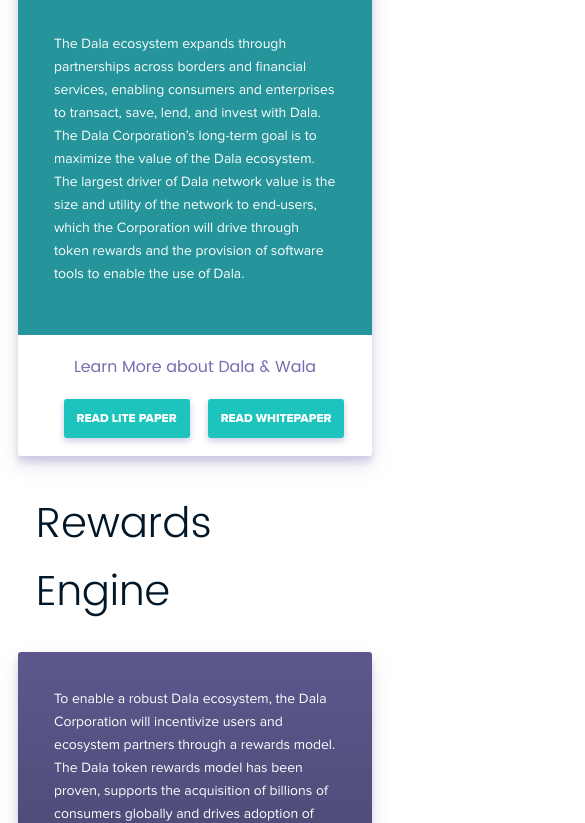
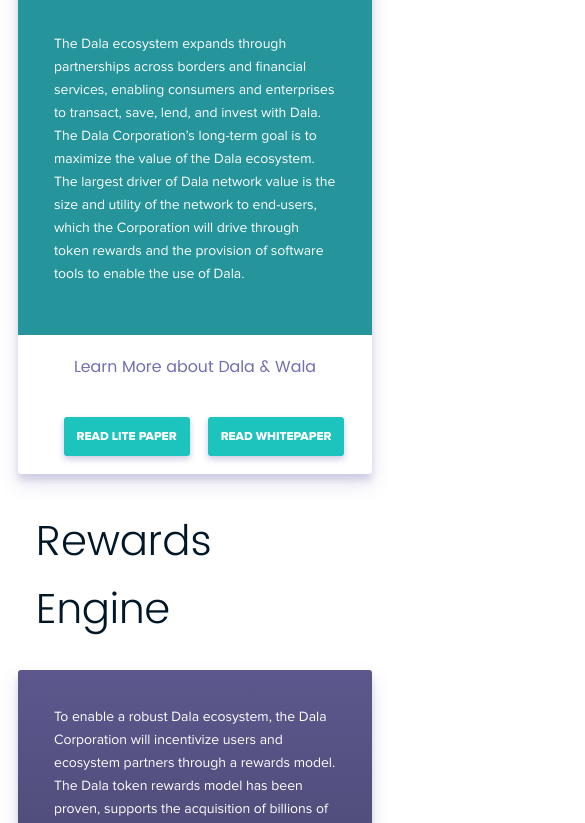
Before and after one commit to GetDala/dala-org-website, a React (Create React App) app: page / in a window 390 px wide. Shown: the part 2748-3571 px from the top of the page, 585 px wide, since content can reach past the window. Built offline with nearby package versions, Linux system fonts and the light colour scheme.

Commit message:
mobile tweaks

```diff
--- a/src/components/BecomePartners/BecomePartners.scss
+++ b/src/components/BecomePartners/BecomePartners.scss
@@ -1,6 +1,7 @@
 @import '../../utils/styles/all';
 
 #BecomePartners {
+  overflow-x: hidden;
   background: $color-scampipurple-shade2;
   padding: gridbase-multiplier(3) 0;
 
--- a/src/components/DalaEcosystem/DalaEcosystem.scss
+++ b/src/components/DalaEcosystem/DalaEcosystem.scss
@@ -1,9 +1,10 @@
 @import '../../utils/styles/all';
 
 #DalaEcosystem {
+  overflow-x: hidden;
   padding-bottom: gridbase-multiplier(4);
-  margin-right: 36px;
-  margin-left: 36px;
+  padding-right: 36px;
+  padding-left: 36px;
 
   .section-header {
     padding-bottom: gridbase-multiplier(1);
@@ -20,6 +21,7 @@
   .section-content {
     .main-content {
       position: relative;
+      overflow-x: hidden;
     }
     .main-content:before {
       background: $color-scampipurple-shade1;
@@ -108,11 +110,6 @@
         color: $color-scampipurple-base;
       }
 
-      .ecosystem-links {
-        @media screen and (max-width: $desktop){
-          padding-top: 0;
-        }
-      }
       .ecosystem-links a {
         margin-left: 18px;
       }
@@ -125,8 +122,8 @@
   }
 
   @media screen and (min-width: $desktop){
-    margin-right: 0;
-    margin-left: 0;
+    padding-right: 0;
+    padding-left: 0;
   }
 }
 
--- a/src/components/News/News.scss
+++ b/src/components/News/News.scss
@@ -2,6 +2,7 @@
 
 #News {
   margin-top: gridbase-multiplier(1);
+  overflow-x: hidden;
 
   .section-header {
     padding-bottom: gridbase-multiplier(1);
@@ -23,6 +24,7 @@
       background: $color-walateal-base;
       outline: none;
       cursor: pointer;
+      border: none;
 
       -webkit-border-radius: 19.5px;
       -moz-border-radius: 19.5px;
--- a/src/components/ProductTimeline/ProductTimeline.scss
+++ b/src/components/ProductTimeline/ProductTimeline.scss
@@ -2,9 +2,17 @@
 
 #ProductTimeline {
   padding-bottom: gridbase-multiplier(4);
+  overflow-x: hidden;
 
   .section-header {
     padding-bottom: gridbase-multiplier(2);
+  }
+  .section-content {
+    .columns {
+      @media screen and (max-width: $desktop) {
+        overflow-x: hidden;
+      };
+    }
   }
   .timeline {
     @media screen and (min-width: $desktop) {
@@ -126,6 +134,7 @@
 
   .phone-wrapper {
     text-align: center;
+    overflow-x: hidden;
   }
   .phone-flex {
     @media screen and (min-width: $desktop) {
```
